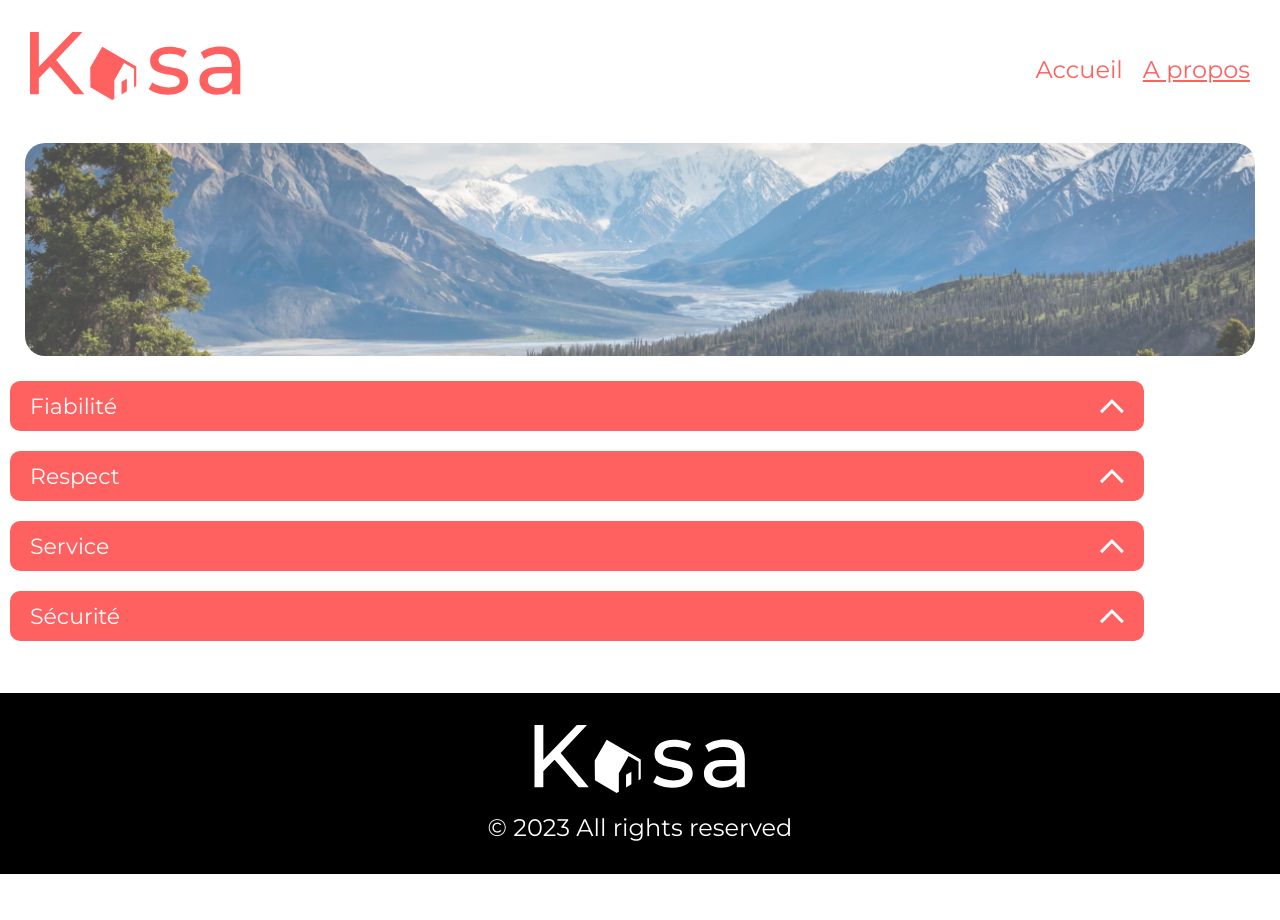
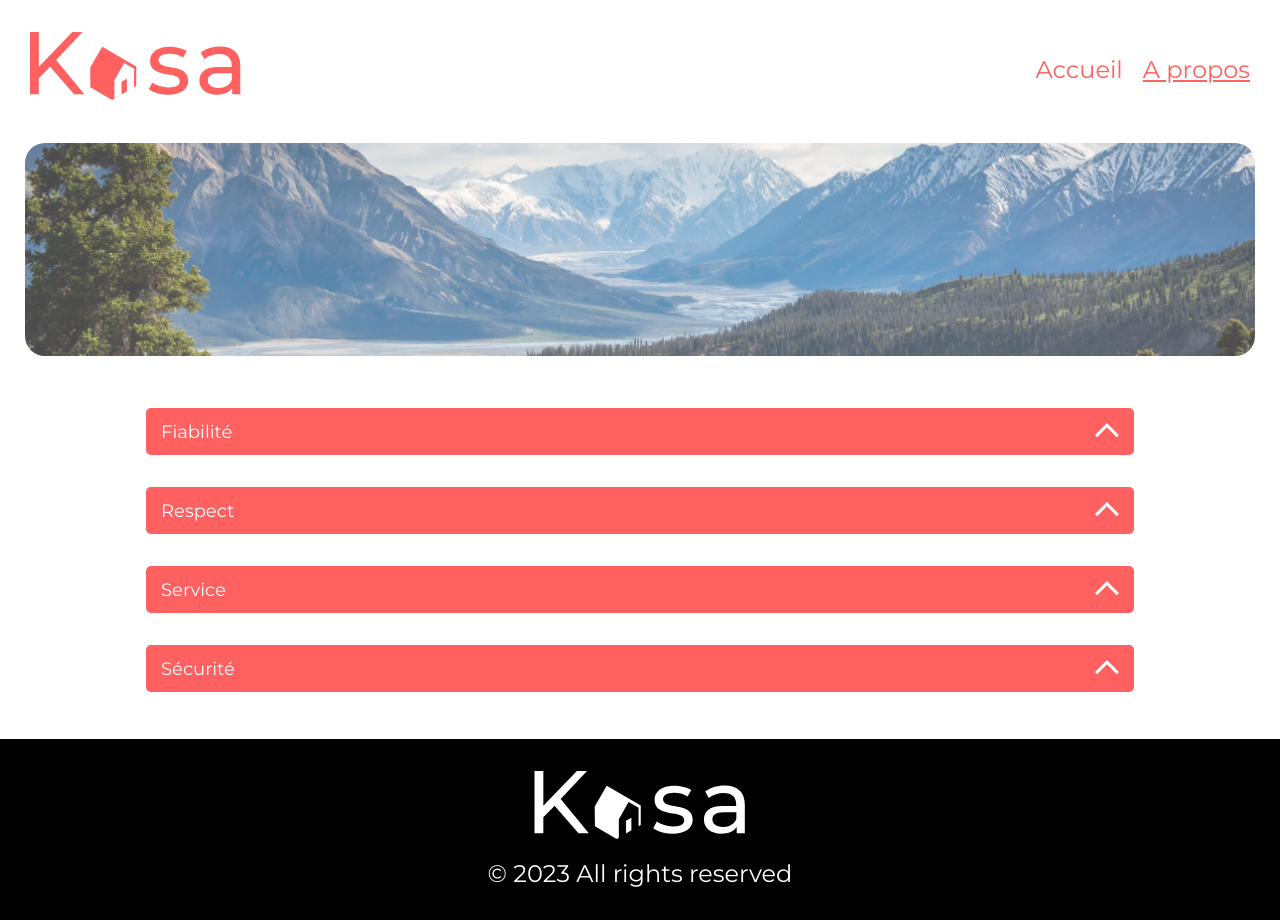
Before and after one commit to ratarby/p11_kasa, a React (Create React App) app: page /about in a window 1280 px wide. Before the commit the page ends 874 px from the top, so only its background shows below. Built offline with nearby package versions, Linux system fonts and the light colour scheme; the HTML template or start-up script is replaced by a standard one.

Commit message:
fixed Collapse's bugs + About's page + footer

```diff
--- a/src/components/Collapse/Collapse.jsx
+++ b/src/components/Collapse/Collapse.jsx
@@ -16,7 +16,8 @@ const Collapse = ({ title, description }) => {
     };
 
     return (
-        <div className={styles.container}>
+        <main>
+            <div className={styles.containerDropdown}>
                 <div className={styles.button} onClick={toggleOpen}>
                     {title}
                     <div>
@@ -25,6 +26,8 @@ const Collapse = ({ title, description }) => {
                 </div>
                 {isOpen && <p className={styles.description}>{description}</p>}
             </div>
+        </main>
+
     );
 };
 
--- a/src/components/Collapse/Collapse.module.css
+++ b/src/components/Collapse/Collapse.module.css
@@ -1,39 +1,50 @@
-.container {
-    width: 90%;
-    display: flex;
-    flex-direction: column;
-    margin: 20px 0;
+.containerDropdown {
+    width: 100%;
+    min-width: 260px;
+    height: fit-content;
+    margin: 0 auto;
+    background-color: var(--tertiary);
+    border-radius: 5px;
+    -webkit-border-radius: 5px;
+    -moz-border-radius: 5px;
+    -ms-border-radius: 5px;
+    -o-border-radius: 5px;
+
 }
 
 .button {
+    background-color: var(--secondary);
+    height: 47px;
     display: flex;
     justify-content: space-between;
     align-items: center;
-    width: 100%;
-    height: 50px;
-    font-size: 22px;
-    padding: 0 20px;
-    background-color: #ff6060;
-    color: #fff;
-    cursor: pointer;
-    border: none;
-    border-radius: 10px;
-    z-index: 2;
+    font-size: 18px;
+    /* font-weight: bold; */
+    color: var(--primary);
+    padding: 0 15px;
+    border-radius: 5px;
+    -webkit-border-radius: 5px;
+    -moz-border-radius: 5px;
+    -ms-border-radius: 5px;
+    -o-border-radius: 5px;
 }
 
-.text {
-    background-color: #f6f6f6;
+.description {
+    background-color: var(--tertiary);
     color: #ff6060;
     font-size: 18px;
-    padding: 30px;
-    border-radius: 10px 10px 5px 5px;
-    position: relative;
-    line-height: 30px;
+    padding: 15px;
     bottom: 5px;
-    z-index: 1;
+    list-style-position: inside;
+    list-style-type: none;
+    border-radius: 5px;
+    -webkit-border-radius: 5px;
+    -moz-border-radius: 5px;
+    -ms-border-radius: 5px;
+    -o-border-radius: 5px;
 }
 
-.rotateOpen {
+/* .rotateOpen {
     transform: rotate(180deg);
     transition: transform 0.3s ease;
 }
@@ -41,11 +52,9 @@
 .rotateClose {
     transform: rotate(0deg);
     transition: transform 0.3s ease;
-}
+} */
 
-.close {
-    display: none;
-}
+
 
 @media screen and (max-width: 768px) {
     .container {
--- a/src/components/Footer/Footer.module.css
+++ b/src/components/Footer/Footer.module.css
@@ -1,15 +1,18 @@
 .footer {
+    margin-top: auto;
+    margin-left: auto;
+    margin-right: auto;
+    margin-bottom: 0;
+
     width: 100%;
     max-width: 1440px;
     background: var(--bgFooter);
     padding: 32px;
-    margin: 0 auto;
     display: flex;
     flex-direction: column;
     gap: 20px;
     text-align: center;
     font-size: 24px;
-    margin-top: 32px;
 }
 
 .footer svg {
--- a/src/components/Layout/Layout.jsx
+++ b/src/components/Layout/Layout.jsx
@@ -2,13 +2,13 @@ import React from "react";
 import { Outlet } from "react-router-dom";
 import Header from "../Header/Header";
 import Footer from "../Footer/Footer";
-import "./Layout.module.css";
+import styles from "./Layout.module.css";
 
 
 
 const Layout = () => {
   return (
-    <div className="container">
+    <div className={styles.container}>
       <Header />
       <Outlet />
       <Footer />
--- a/src/components/Layout/Layout.module.css
+++ b/src/components/Layout/Layout.module.css
@@ -19,8 +19,8 @@
 
 html, body, #root {
     width: 100%;
-    height: 100%;
-}
+    height: 100%;}
+
 
 .container {
     width: 100%;
@@ -34,7 +34,6 @@ main {
     max-width: 1440px;
     min-width: 280px;
     margin: 0 auto;
-    flex-grow: 1;
     display: flex;
     flex-direction: column;
     padding: 0 10px;
--- a/src/index.css
+++ b/src/index.css
@@ -1,10 +1,24 @@
+html {
+  height: 100%;
+}
 body {
   margin: 0;
+  padding: 0;
+  font-weight: normal;
   font-family: -apple-system, BlinkMacSystemFont, 'Segoe UI', 'Roboto', 'Oxygen',
     'Ubuntu', 'Cantarell', 'Fira Sans', 'Droid Sans', 'Helvetica Neue',
     sans-serif;
   -webkit-font-smoothing: antialiased;
   -moz-osx-font-smoothing: grayscale;
+
+  display: flex;
+  flex-direction: column;
+}
+
+  img {
+    max-width: 100%;
+    height: auto;
+
 }
 
 code {
--- a/src/pages/About/About.jsx
+++ b/src/pages/About/About.jsx
@@ -3,14 +3,14 @@ import Banner from "../../components/Banner/Banner";
 import bannerImage from "../../assets/images/banners/banner-about.webp";
 import Collapse from "../../components/Collapse/Collapse";
 import dropdown  from "../../utils/dropdown.json";
+import styles from "../../pages/About/About.module.css";
 
 const About = () => {
 
   return (
-    <main>
-      <div>
+      <main >
         <Banner title="" image={bannerImage} />
-        <div>
+        <div className={styles.about}>
           {dropdown.map((about) => (
             <Collapse
               key={about.title}
@@ -19,8 +19,7 @@ const About = () => {
             />
           ))}
         </div>
-      </div>
-    </main>
+      </main>
   );
 };
 
--- a/src/pages/About/About.module.css
+++ b/src/pages/About/About.module.css
@@ -1,9 +1,11 @@
-/* .containerDropdown {
+
+
+.about {
     width: 80%;
     min-width: 260px;
-    margin: 32px auto;
+    margin: 15px auto;
     padding: 32px 0;
     display: flex;
     flex-direction: column;
     gap: 32px;
-} */
+}
```
Lines whose indentation alone changed are shown as unchanged.
